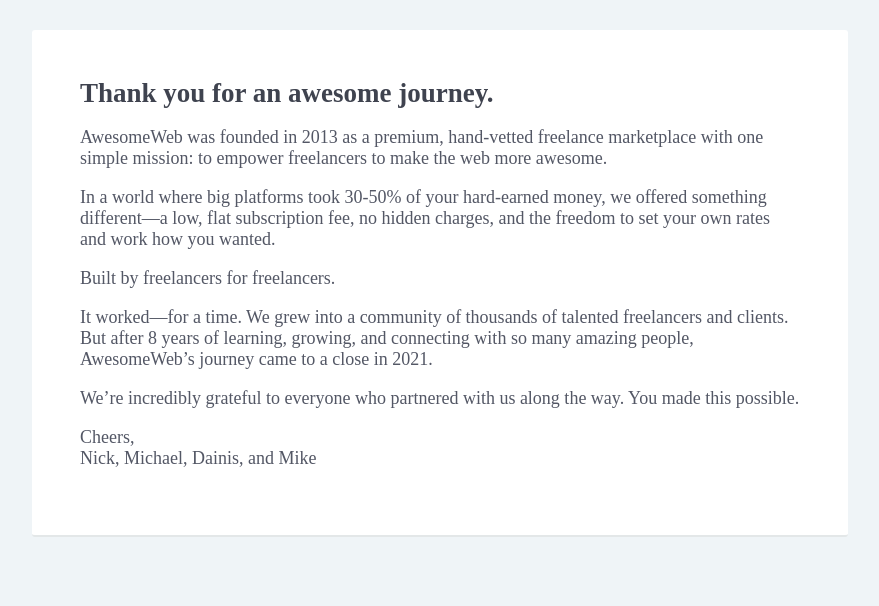
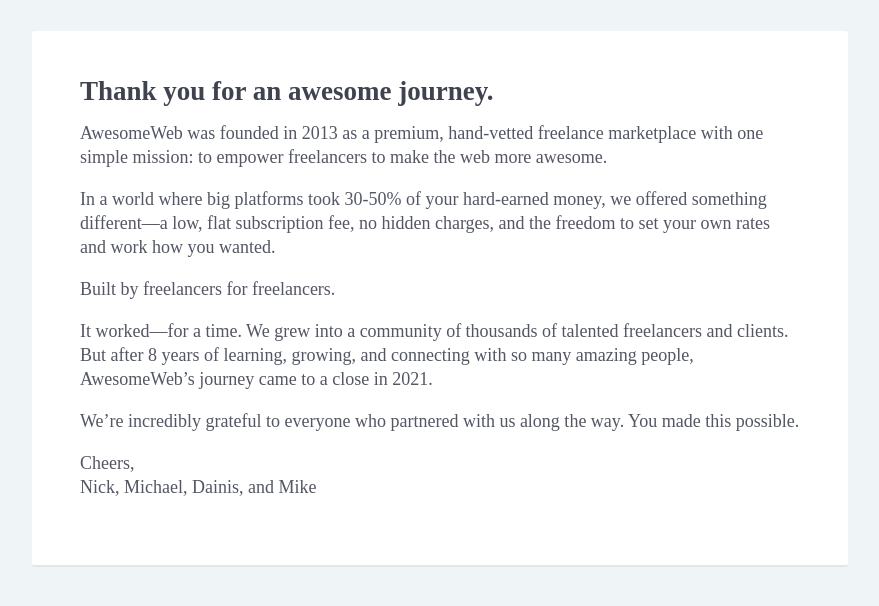
Before and after one commit to wntart/awesomeweb.github.io, a plain HTML site: page index.html in a window 1280 px wide. Shown: the part 64-670 px from the top of the page, without its empty margins (200-1079 px from the left). Drawn offline with Linux system fonts and the light colour scheme.

Commit message:
Update index.html

```diff
--- a/index.html
+++ b/index.html
@@ -2,6 +2,8 @@
 <html>
 <head>
   <title>AwesomeWeb</title>
+  <meta name="description" content="Thank you for an awesome journey." />
+
   <script type="text/javascript" src="//use.typekit.net/xoh2pss.js"></script>
   <script type="text/javascript">try{Typekit.load();}catch(e){}</script>
   <style>
@@ -10,6 +12,7 @@
     color: #535765;
     font-family: proxima-nova, san-serif;
     font-size:1.125rem;
+    line-height: 1.5rem;
   }
   div.header {
     margin: 2rem auto;
```
